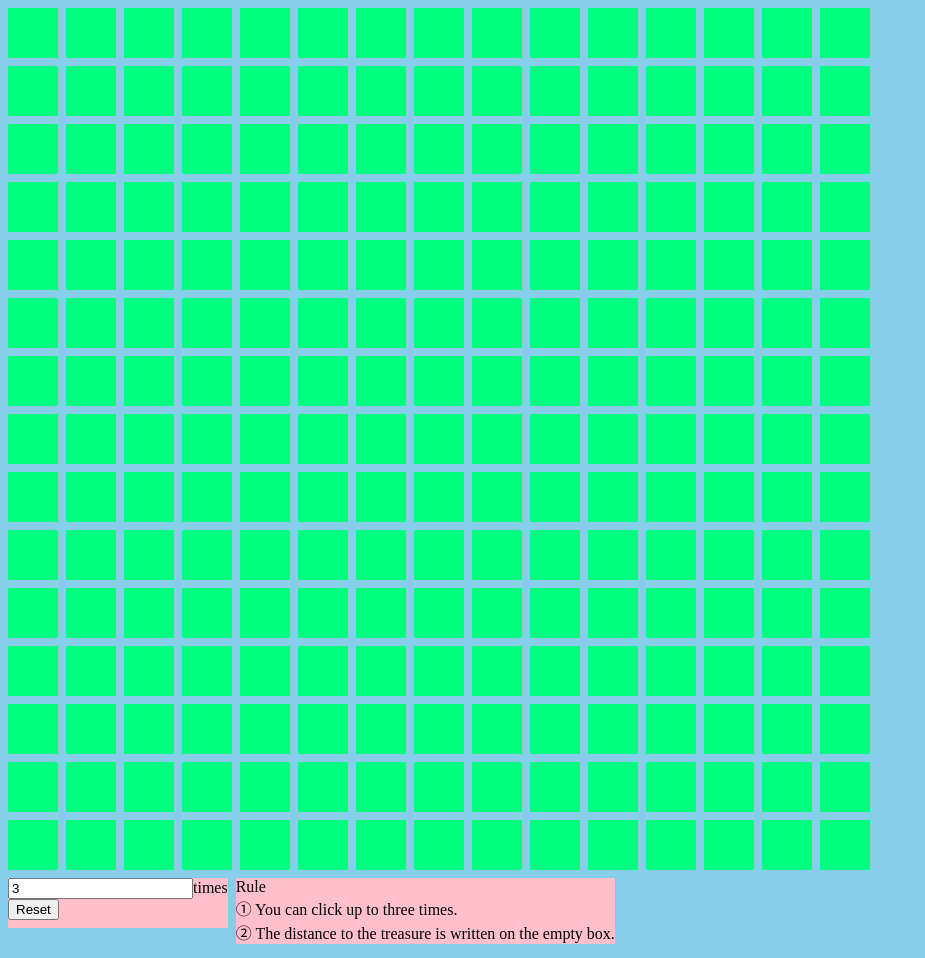
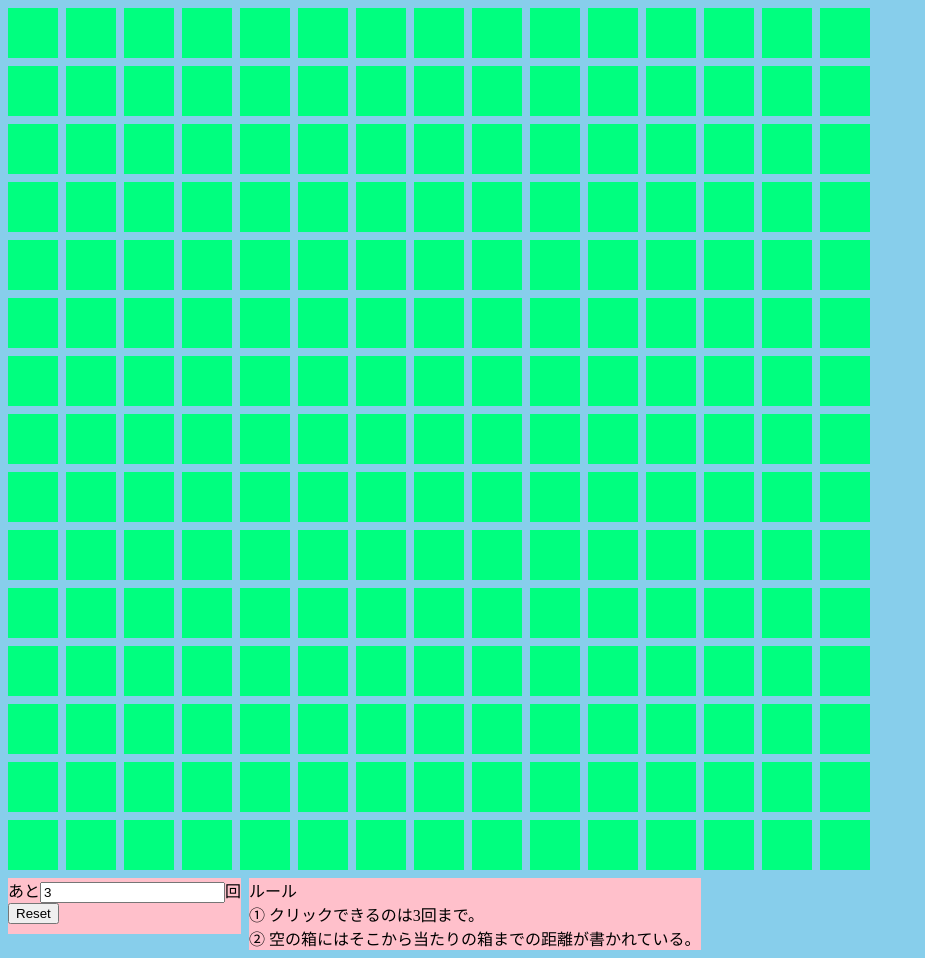
Before and after one commit to rodasha/TreasureHunt, a plain HTML site: page index.html in a window 1280 px wide. Shown: the whole page, without its empty margins (0-925 px from the left). Drawn offline with Linux system fonts and the light colour scheme.

Commit message:
Update index.html

```diff
--- a/index.html
+++ b/index.html
@@ -1,7 +1,7 @@
 <html lang="ja">
   <head>
     <meta charset="utf-8">
-    <title>Treasure Hunt!</title>
+    <title>宝さがしゲーム!</title>
     <style>
       body{
         display:flex;
@@ -64,13 +64,13 @@
       }
     </script>
     <form name="count">
-      <input type="text" value="3">times<br>
+      あと<input type="text" value="3" readonly>回<br>
       <input type="button" value="Reset" onclick="window.location.reload();">
     </form>
     <div class="rule">
-      Rule<br>
-      ① You can click up to three times.<br>
-      ② The distance to the treasure is written on the empty box.
+      ルール<br>
+      ① クリックできるのは3回まで。<br>
+      ② 空の箱にはそこから当たりの箱までの距離が書かれている。
     </div>
     </boby>
 </html>
```
